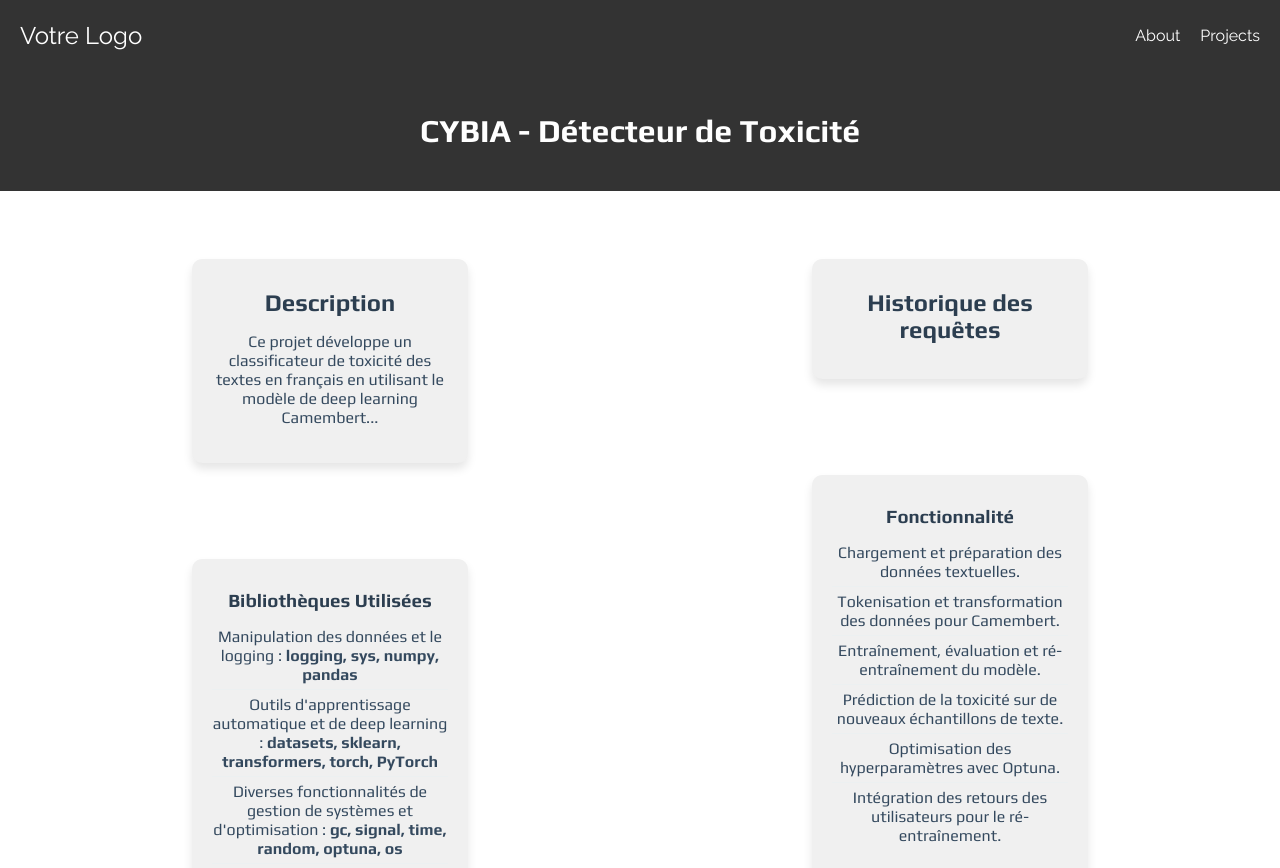
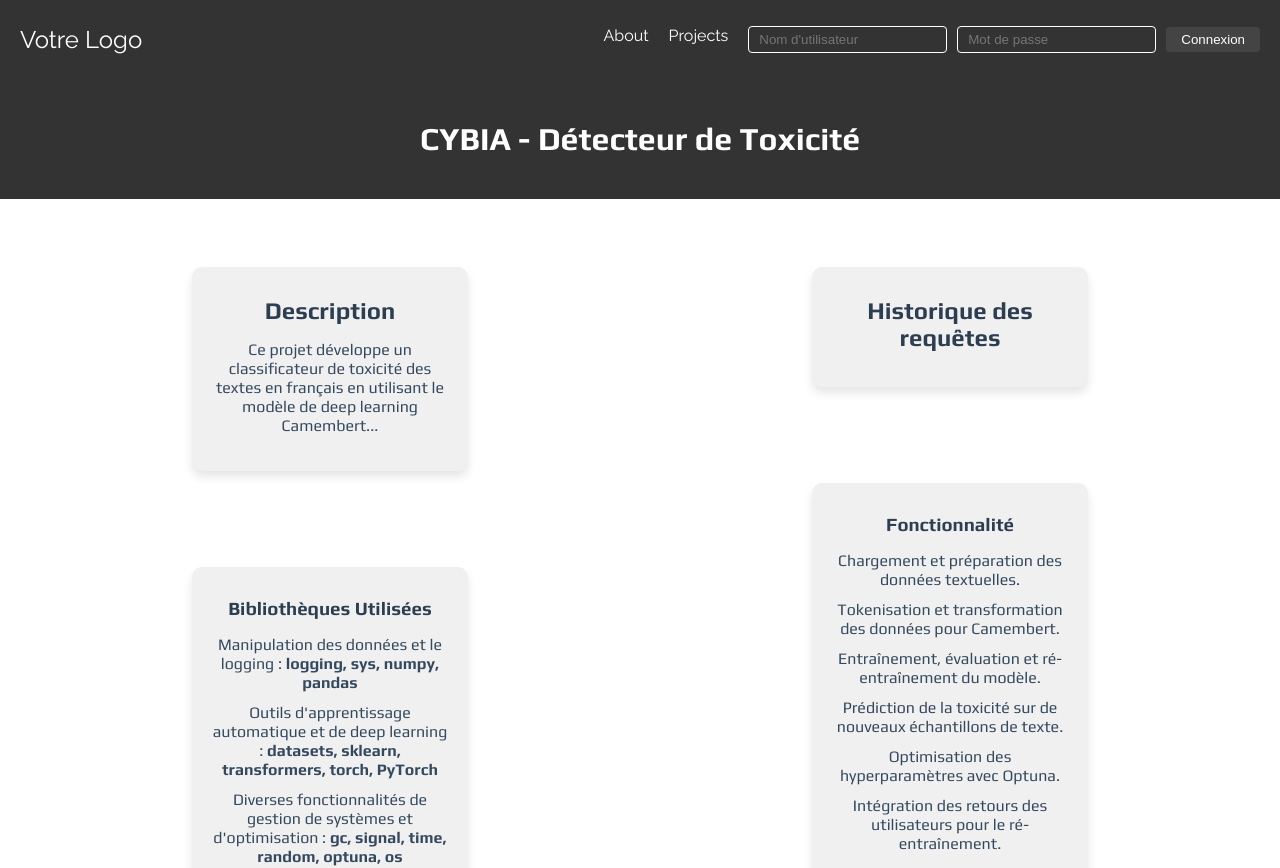
Before and after one commit to creacress/cresson, a React (Create React App) app: page /Cybia in a window 1280 px wide. Shown: the top 868 px of the page. Built offline with nearby package versions, Linux system fonts and the light colour scheme.

Commit message:
Implémentation Login

```diff
--- a/package.json
+++ b/package.json
@@ -10,8 +10,10 @@
     "node-sass": "^7.0.3",
     "react": "^18.2.0",
     "react-dom": "^18.2.0",
+    "react-redux": "^9.0.4",
     "react-router-dom": "^6.21.1",
     "react-scripts": "5.0.1",
+    "redux": "^5.0.1",
     "web-vitals": "^2.1.4"
   },
   "scripts": {
--- a/src/Pages/Cybia.jsx
+++ b/src/Pages/Cybia.jsx
@@ -7,8 +7,15 @@ const CYBIA = () => {
   const [response, setResponse] = useState('');
   const [feedback, setFeedback] = useState('None');
   const [history, setHistory] = useState([]);
+  // États pour la gestion de la connexion
+  const [username, setUsername] = useState('');
+  const [password, setPassword] = useState('');
+  const [isLoggedIn, setIsLoggedIn] = useState(false);
 
   const handleTextChange = (e) => setText(e.target.value);
+  // Gestion des changements dans les champs de formulaire
+  const handleUsernameChange = (e) => setUsername(e.target.value);
+  const handlePasswordChange = (e) => setPassword(e.target.value);
 
   const handleSubmit = async () => {
     if (!text.trim()) {
@@ -36,6 +43,27 @@ const CYBIA = () => {
   const updateHistory = (newText, newResponse) => {
     setHistory([...history, `Texte: ${newText.substring(0, 30)}... - Réponse: ${newResponse}`]);
   };
+
+  // Fonction de soumission du formulaire de connexion
+  const handleLoginSubmit = async (e) => {
+    e.preventDefault();
+    // Vous pouvez remplacer cette logique par une requête à votre serveur d'authentification
+    if (username === "admin" && password === "admin") {
+      setIsLoggedIn(true);
+    } else {
+      alert("Identifiants incorrects");
+    }
+  };
+
+  // Contenu supplémentaire pour l'administrateur
+  const AdminContent = () => (
+    isLoggedIn && (
+      <div>
+        {/* Contenu réservé à l'administrateur */}
+        <p>Section administrateur</p>
+      </div>
+    )
+  );
 
   return (
     <div className="cybia-container">
@@ -81,6 +109,7 @@ const CYBIA = () => {
         </aside>
       </div>
 
+      <AdminContent />
       <footer className="cybia-form-footer">
         <section className="cybia-form">
           <label htmlFor="textInput">Texte à analyser:</label>
--- a/src/Pages/Cybia.scss
+++ b/src/Pages/Cybia.scss
@@ -25,6 +25,7 @@
             display: flex;
             flex-direction: column;
             width: 30%;
+
             @media (max-width: 768px) {
                 width: 100%;
             }
@@ -86,6 +87,11 @@
                 color: #333;
             }
 
+            input[type="text"],
+            button {
+                transition: all 0.3s ease;
+            }
+
             input[type="text"] {
                 width: 100%;
                 padding: 10px;
@@ -93,9 +99,10 @@
                 border: 1px solid #ccc;
                 border-radius: 4px;
                 box-shadow: inset 0 1px 3px rgba(0, 0, 0, 0.1);
+
                 &:focus {
                     border-color: #5b9bd5;
-              box-shadow: inset 0 1px 3px rgba(0, 0, 0, 0.1), 0 0 8px rgba(91, 155, 213, 0.6);
+                    box-shadow: 0 0 8px rgba(91, 155, 213, 0.6);
                 }
             }
 
@@ -108,14 +115,21 @@
                 color: white;
                 font-size: 16px;
                 cursor: pointer;
+
                 &:hover {
-              background-color: #0056b3;
+                    transform: scale(1.05);
+                    box-shadow: 0 5px 15px rgba(0, 0, 0, 0.2);
                 }
             }
 
             .cybia-response {
                 color: #28a745;
                 margin-top: 10px;
+            }
+
+            .cybia-response, .cybia-feedback-message {
+                opacity: 0;
+                transition: opacity 0.5s ease;
               }
 
             .cybia-feedback {
@@ -139,8 +153,8 @@
             align-items: center;
         }
 
-       .history  {
-        order : 3;
+        .history {
+            order: 3;
         }
     }
 }
--- a/src/components/Header/Header.jsx
+++ b/src/components/Header/Header.jsx
@@ -4,6 +4,19 @@ import './Header.scss';
 
 const Header = () => {
     const [isNavExpanded, setIsNavExpanded] = useState(false);
+    const [username, setUsername] = useState('');
+    const [password, setPassword] = useState('');
+    const [isLoggedIn, setIsLoggedIn] = useState(false);
+
+    const handleLoginSubmit = (e) => {
+        e.preventDefault();
+        // Ici, ajoutez votre logique de vérification des identifiants
+        if (username === "admin" && password === "admin") {
+            setIsLoggedIn(true);
+        } else {
+            alert("Identifiants incorrects");
+        }
+    };
 
     return (
         <header className="header">
@@ -19,6 +32,28 @@ const Header = () => {
                 <ul>
                     <li><Link to="/" onClick={() => setIsNavExpanded(false)}>About</Link></li>
                     <li><Link to="/projects" onClick={() => setIsNavExpanded(false)}>Projects</Link></li>
+                    {!isLoggedIn && (
+                        <li>
+                            <form onSubmit={handleLoginSubmit} className="login-form">
+                                <input
+                                    type="text"
+                                    placeholder="Nom d'utilisateur"
+                                    value={username}
+                                    onChange={(e) => setUsername(e.target.value)}
+                                />
+                                <input
+                                    type="password"
+                                    placeholder="Mot de passe"
+                                    value={password}
+                                    onChange={(e) => setPassword(e.target.value)}
+                                />
+                                <button type="submit">Connexion</button>
+                            </form>
+                        </li>
+                    )}
+                    {isLoggedIn && (
+                        <li>Bienvenue, Admin!</li>
+                    )}
                 </ul>
             </nav>
         </header>
--- a/src/components/Header/Header.scss
+++ b/src/components/Header/Header.scss
@@ -46,7 +46,6 @@
         }
     }
 }
-
     .navigation {
         ul {
             list-style: none;
@@ -77,6 +76,39 @@
             }
         }
     }
+    .login-form {
+        display: flex;
+        gap: 10px;
+        align-items: center;
+
+        input {
+            padding: 5px 10px;
+            border: 1px solid #fff;
+            border-radius: 4px;
+            background-color: transparent;
+            color: #fff;
+            ::placeholder {
+                color: #bbb;
+            }
+            &:focus {
+                outline: none;
+                border-color: #aaa;
+            }
+        }
+
+        button {
+            padding: 5px 15px;
+            background-color: #444;
+            border: none;
+            border-radius: 4px;
+            color: #fff;
+            cursor: pointer;
+            transition: background-color 0.3s ease;
+            &:hover {
+                background-color: #555;
+            }
+        }
+    }
 
     @media (max-width: 768px) {
         .nav-toggle {
```
Also changed, not shown: 1 other file (tests, documents, lock files or other folders). Lines whose indentation alone changed are shown as unchanged.
